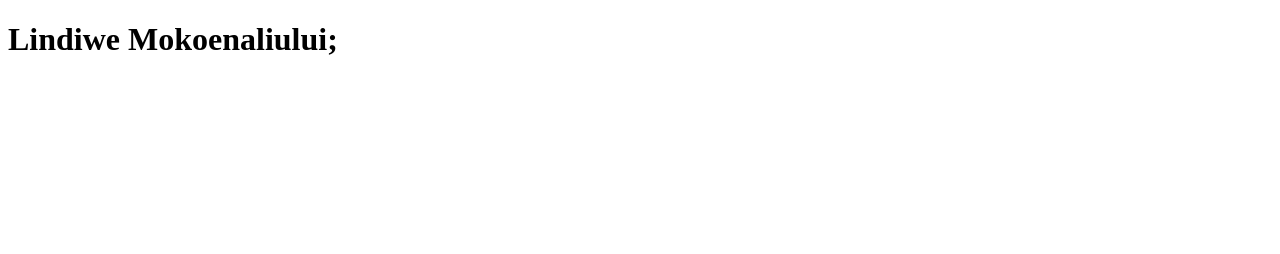
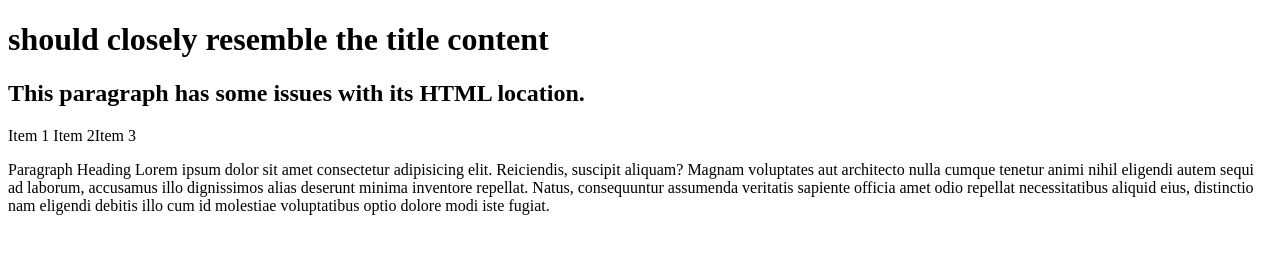
Before and after one commit to LindzMk/wdd230, a plain HTML site: page test.html in a window 1280 px wide. Drawn offline with Linux system fonts and the light colour scheme.

Commit message:
ad to week01

```diff
--- a/test.html
+++ b/test.html
@@ -6,10 +6,21 @@
     <meta name="viewport" content="width=device-width, initial-scale=1.0">
     <title>Hello World</title>
 </head>
-<h1>Lindiwe Mokoenaliului;</h1>
+
 
 <body>
-
+    <h1>should closely resemble the title content</h1>
+    <h2>This paragraph has some issues with its HTML location.</h2>
+    <p>Item 1 Item 2Item 3</p>
+    <p>Paragraph Heading
+        Lorem ipsum dolor sit amet consectetur adipisicing elit. Reiciendis, suscipit aliquam? Magnam voluptates aut
+        architecto nulla cumque tenetur
+        animi nihil eligendi autem sequi ad laborum, accusamus illo dignissimos alias deserunt minima inventore
+        repellat.
+        Natus, consequuntur
+        assumenda veritatis sapiente officia amet odio
+        repellat necessitatibus aliquid eius, distinctio nam eligendi debitis illo cum id molestiae voluptatibus optio
+        dolore modi iste fugiat.</p>
 </body>
 
 </html>
--- /dev/null
+++ b/week01/styles/holygrail.css
@@ -0,0 +1,42 @@
+* {
+    box-sizing: border-box;
+}
+
+body {
+    display: grid;
+    height: 100vh;
+    grid-template-columns: 1fr auto;
+    grid-template-rows: auto auto 1fr auto;
+}
+
+header {
+    background: lightpink;
+    padding: 2rem;
+    grid-column: 1 / 3;
+}
+
+nav {
+    grid-column: 1/3;
+    background-color: #bed;
+    padding: 1rem;
+}
+
+main {
+    background: coral;
+    height: 100%;
+    padding: 1rem;
+}
+
+aside {
+    background: yellow;
+    grid-column: 2/3;
+    padding: 1rem;
+}
+
+
+footer {
+    background: wheat;
+    padding: 2rem;
+    text-align: center;
+    grid-column: 1 / 3;
+}
```
Also changed, not shown: week01/holygrail.html (added, +21 -0 lines).
